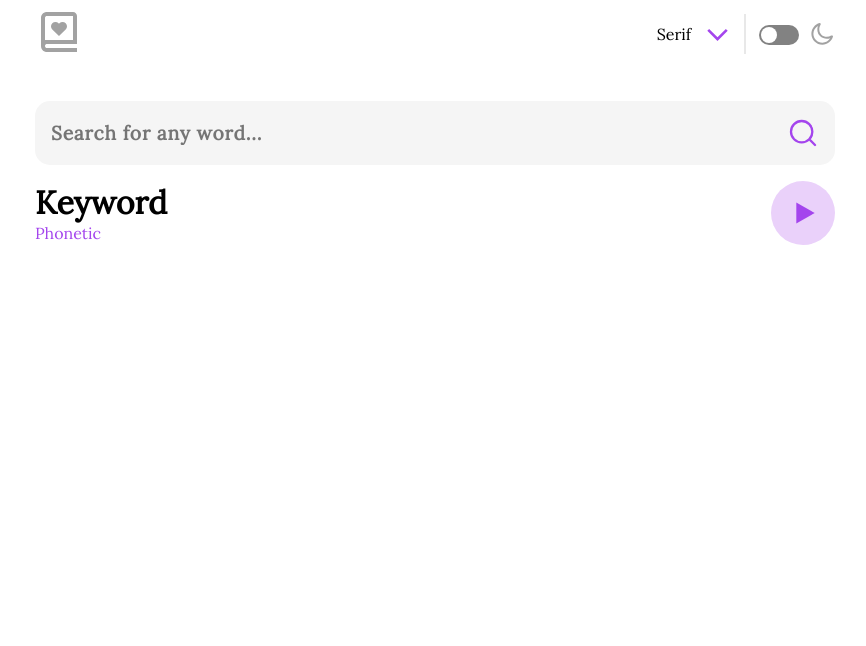
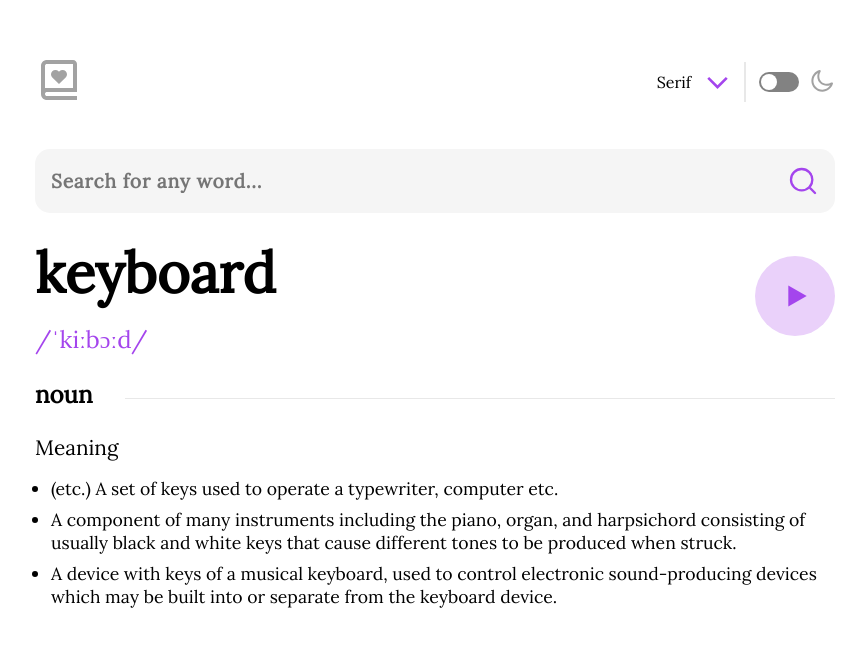
Before and after one commit to praveenkumar-11/Dictionary-App, a plain HTML site: page index.html in a window 1280 px wide. Shown: the whole page, without its empty margins (205-1071 px from the left). Drawn offline with Linux system fonts and the light colour scheme.

Commit message:
noun part added

```diff
--- a/App/Scripts/dict_api.js
+++ b/App/Scripts/dict_api.js
@@ -5,6 +5,7 @@ async function dictionary(){
     const audio_div= document.querySelector(".word-right");
     const audio= document.querySelector(".audio");
     const word= inp.value;
+
     console.log(word);
 
     const dict= await fetch("https://api.dictionaryapi.dev/api/v2/entries/en/"+word);
@@ -34,7 +35,24 @@ async function dictionary(){
     });
     window.addEventListener("unhandledrejection", (err)=>{
         console.log(err);
-    })
+    });
+
+
+    //Noun Part
+    const part_of_spch= document.querySelector(".part-of-speech-noun");
+    const meanings= document.querySelector(".list-of-meanings");
+    while(meanings.hasChildNodes()){
+        meanings.removeChild(meanings.firstChild);
+    }
+    part_of_spch.innerHTML= response[0].meanings[0].partOfSpeech;
+
+    for(let i=0 ; i<response[0].meanings[0].definitions.length ; i++){
+        const li= document.createElement("li");
+        const li_text= document.createTextNode(response[0].meanings[0].definitions[i].definition);
+        li.appendChild(li_text);
+        meanings.appendChild(li);
+    }
+
 }
 
 export default dictionary;
--- a/App/Styles/_header.scss
+++ b/App/Styles/_header.scss
@@ -1,12 +1,13 @@
 
 header{
-    margin-top: -2rem;
+    margin-top: 1rem;
     display: flex;
     flex-direction: row;
     align-items: center;
     .logo{
         img{
             width: 3rem;
+            cursor: pointer;
         }
     }
     .header-right{
@@ -108,7 +109,7 @@ header{
                     cursor: pointer;
                     transition: 0.2s ease all;
                     position: absolute;
-                    top: 1.55rem;
+                    top: 4.5rem;
                     &::before{
                         content: "";
                         display: block;
@@ -130,7 +131,7 @@ header{
             }
         }
         .moon{
-            margin-top: 0.35rem;
+            margin-top: 0.25rem;
             img{
                 width: 1.5rem;
                 margin-bottom: 0.2rem;
--- /dev/null
+++ b/App/Styles/_meaningPart.scss
@@ -0,0 +1,33 @@
+@import "mixins";
+
+.meanings{
+    margin-top: 1.5rem;
+    .heading-noun{
+        @include headings;
+        .part-of-speech-noun{
+            margin-right: 2rem;
+            font-size: 1.5rem;
+        }
+        hr{
+            width: 100%;
+            height: 1px;
+            background-color: map-get($gray, "Gray-200");
+            margin-top: 0.5rem;
+            border: none;
+
+        }
+    }
+    .meanings-part{
+        margin-top: 1.5rem;
+        .meaning{
+            @include meaning;
+        }
+            .list-of-meanings{
+                margin-top: 1rem;
+                font-size: 5rem;
+                li{
+                    @include meanings-list;
+                }
+            }
+    }
+}
--- /dev/null
+++ b/App/Styles/_mixins.scss
@@ -0,0 +1,14 @@
+@mixin headings{
+    display: flex;
+    flex-direction: row;
+    align-items: center;
+    text-align: left;
+}
+@mixin meaning{
+    font-size: 1.3rem;
+}
+@mixin meanings-list{
+    font-size: 1.1rem;
+    margin-top: 0.5rem;
+    margin-left: 1rem;
+}
--- a/App/Styles/_reset.scss
+++ b/App/Styles/_reset.scss
@@ -5,6 +5,9 @@
     box-sizing: border-box;
     font-family: $serif;
 }
+*::selection{
+    background-color: map-get($primary, "Light-Violet");
+}
 body{
     background-color: map-get($primary, "White");
     margin-inline: auto;
--- a/App/Styles/style.scss
+++ b/App/Styles/style.scss
@@ -2,6 +2,8 @@
 @import "fonts";
 @import "reset";
 @import "header";
+@import "meaningPart";
+@import "mixins";
 
 .search-bar{
     display: flex;
@@ -46,22 +48,26 @@ main{
         display: flex;
         justify-content: center;
         align-items: center;
-        margin-top: 1rem;
+        margin-top: 1.5rem;
         .word-left{
             margin-left: 0;
             margin-right: auto;
+            display: flex;
+            flex-direction: column;
+            gap: 1rem;
             .word{
-                font-size: 2rem;
+                font-size: 3.5rem;
                 font-weight: map-get($weights, "Bold");
             }
             .phonetic{
                 color: map-get($primary, "Dark-Violet");
+                font-size: 1.5rem;
             }
         }
         .word-right{
             background-color: map-get($primary, "Light-Violet");
-            width: 4rem;
-            height: 4rem;
+            width: 5rem;
+            height: 5rem;
             border-radius: 50%;
             text-align: center;
             align-items: center;
@@ -77,9 +83,9 @@ main{
                 height: 100%;
                 margin-left: 0.3rem;
             }
-            audio{
+            /* audio{
 
-            }
+            } */
         }
     }
 }
--- a/index.html
+++ b/index.html
@@ -17,7 +17,7 @@
 
         <header>
             <div class="logo">
-                <img src="Assets/Icons/book-icon.svg" alt="" class="logo-icon">
+                <a href="#"><img src="Assets/Icons/book-icon.svg" alt="Logo" class="logo-icon"></a>
             </div>
 
             <div class="header-right">
@@ -55,8 +55,8 @@
         <main>
             <div class="main-top">
                 <div class="word-left">
-                    <h1 class="word">Keyword</h1>
-                    <span class="phonetic">Phonetic</span>
+                    <h1 class="word">keyboard</h1>
+                    <span class="phonetic">/ˈkiːbɔːd/</span>
                 </div>
                 <div class="word-right">
                     <img src="Assets/Icons/play-icon.svg" alt="Play">
@@ -65,6 +65,22 @@
                     </audio>
                 </div>
             </div>
+
+
+            <div class="meanings">
+                <div class="heading-noun">
+                    <h3 class="part-of-speech-noun">noun</h3>
+                    <hr>
+                </div>
+                <div class="meanings-part">
+                    <p class="meaning">Meaning</p>
+                    <ul class="list-of-meanings">
+                        <li>(etc.) A set of keys used to operate a typewriter, computer etc.</li>
+                        <li>A component of many instruments including the piano, organ, and harpsichord consisting of usually black and white keys that cause different tones to be produced when struck.</li>
+                        <li>A device with keys of a musical keyboard, used to control electronic sound-producing devices which may be built into or separate from the keyboard device.</li>
+                    </ul>
+                </div>
+            </div>
         </main>
 
 
```
Also changed, not shown: dist/style.css, 1 other file.
